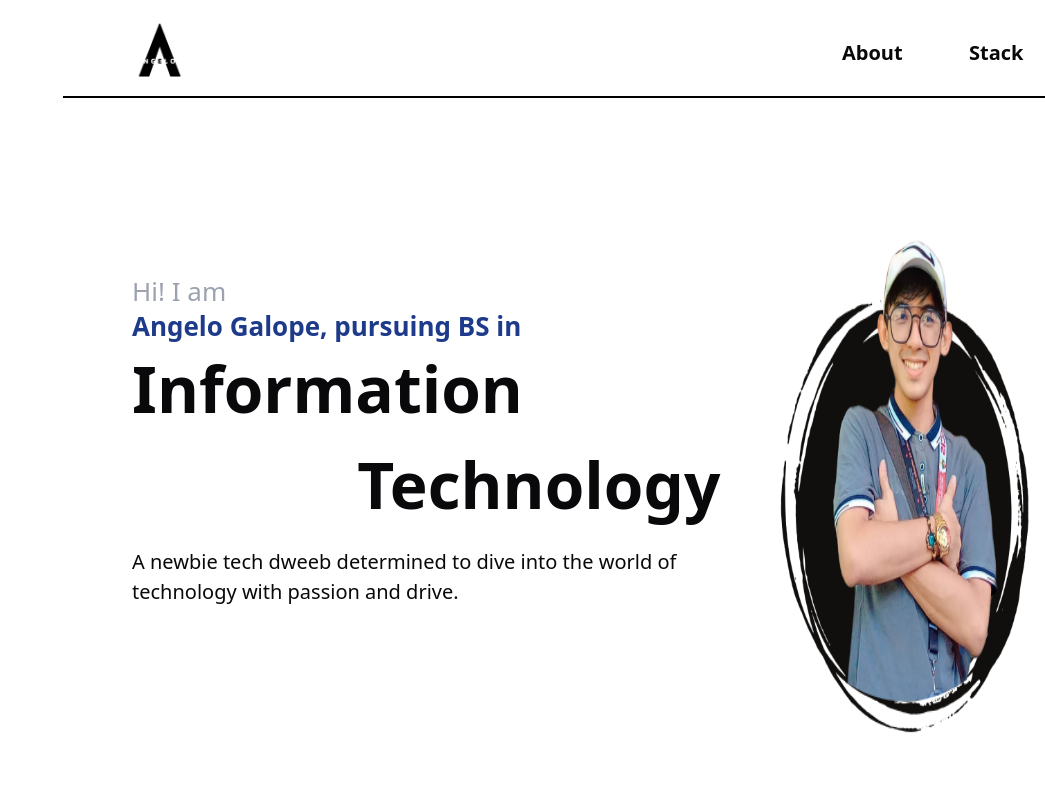
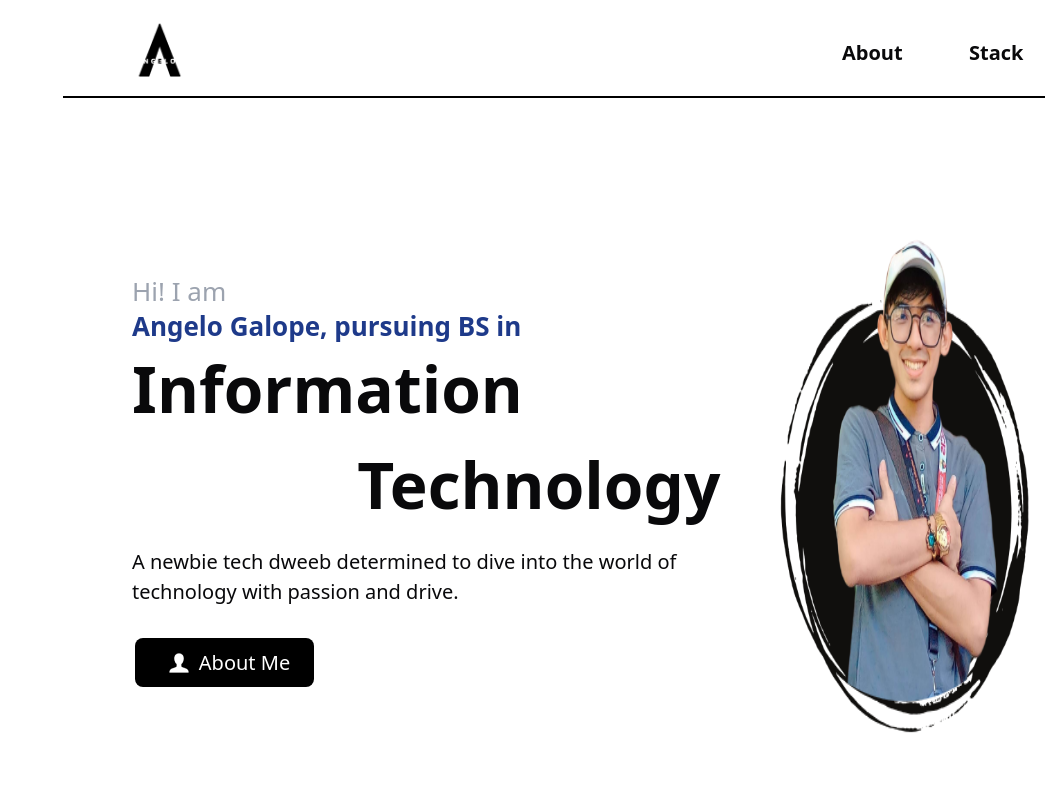
Before and after one commit to angelogalope/Portofolio, a React (Create React App) app: page / in a window 1280 px wide. Shown: the top 800 px of the page, without its empty margins (235-1280 px from the left). Built offline with nearby package versions, Linux system fonts and the light colour scheme.

Commit message:
Updated App.js

```diff
--- a/src/App.js
+++ b/src/App.js
@@ -1,10 +1,8 @@
 import { Link } from "react-scroll";
 
-function App() {
+const Navigation = () => {
   return (
-    <div id="home" className="w-[1903px] h-[2706px] bg-white">
-      {/* Navigation Bar */}
-      <div className="w-[1324.02px] h-[73.48px] left-[297.99px] top-[23px] absolute">
+    <div className="w-[1324.02px] h-[73.48px] left-[297.99px] top-[23px] absolute">
         <button className="left-[906.01px] top-[15px] absolute text-zinc-950 text-[20px] font-semibold hover:text-slate-400">
           <Link to="stack" spy={true} smooth={true} offset={0} duration={500}>Stack</Link>
         </button>
@@ -24,9 +22,12 @@ function App() {
         />
         <div className="w-[1324.02px] h-[0px] left-0 top-[73.48px] absolute border border-black"></div>
       </div>
+  );
+};
 
-      {/* Hero Page */}
-      <div className="w-[564px] h-[280px] left-[367px] top-[272px] absolute">
+const HeroSection = () => {
+  return (
+    <div className="w-[564px] h-[280px] left-[367px] top-[272px] absolute">
         <div class="w-[649px] h-[149px] left-0 top-[69px] absolute text-zinc-950 text-[64px] font-extrabold">
           <h1>
             Information &emsp; &emsp; &emsp; &emsp; &emsp; &emsp;Technology
@@ -43,14 +44,34 @@ function App() {
           Hi! I am
         </div>
       </div>
-      <button>
-        <Link to="about" spy={true} smooth={true} offset={0} duration={500} class="w-[179px] h-[49px] left-[370px] top-[638px] absolute flex items-center justify-center bg-black rounded-lg space-x-2 hover:scale-110">
+  );
+};
+
+const AboutButton = () => {
+  return (
+    <button>
+        <Link to="about" smooth={true} offset={0} duration={500} class="w-[179px] h-[49px] left-[370px] top-[638px] absolute flex items-center justify-center bg-black rounded-lg space-x-2 hover:scale-110">
           <img alt="MeIcon" class="w-6 h-6 ml-2" src="Me(icon).png" />
           <div class="text-white text-[20px] font-normal">
             About Me
           </div>
         </Link>
       </button>
+  );
+};
+
+function App () {
+  return (
+    <div>
+      <div id="home" className="w-[1903px] h-[2706px] bg-white">
+      {/* Navigation Bar */}
+      <Navigation />
+
+      {/* Hero Page */}
+      <HeroSection/>
+      <AboutButton/>
+
+
 
       <div className="left-[1001px] top-[234px] absolute justify-start items-center inline-flex">
         <img
@@ -191,6 +212,7 @@ function App() {
           />
         </Link>
       </button>
+
       <div className="left-[155px] top-[2736px] absolute justify-end items-center inline-flex">
         <div className="self-stretch justify-start items-center gap-2.5 inline-flex">
           <img
@@ -211,6 +233,7 @@ function App() {
       </div>
 
     </div>
+    </div>
   );
 }
 
```
